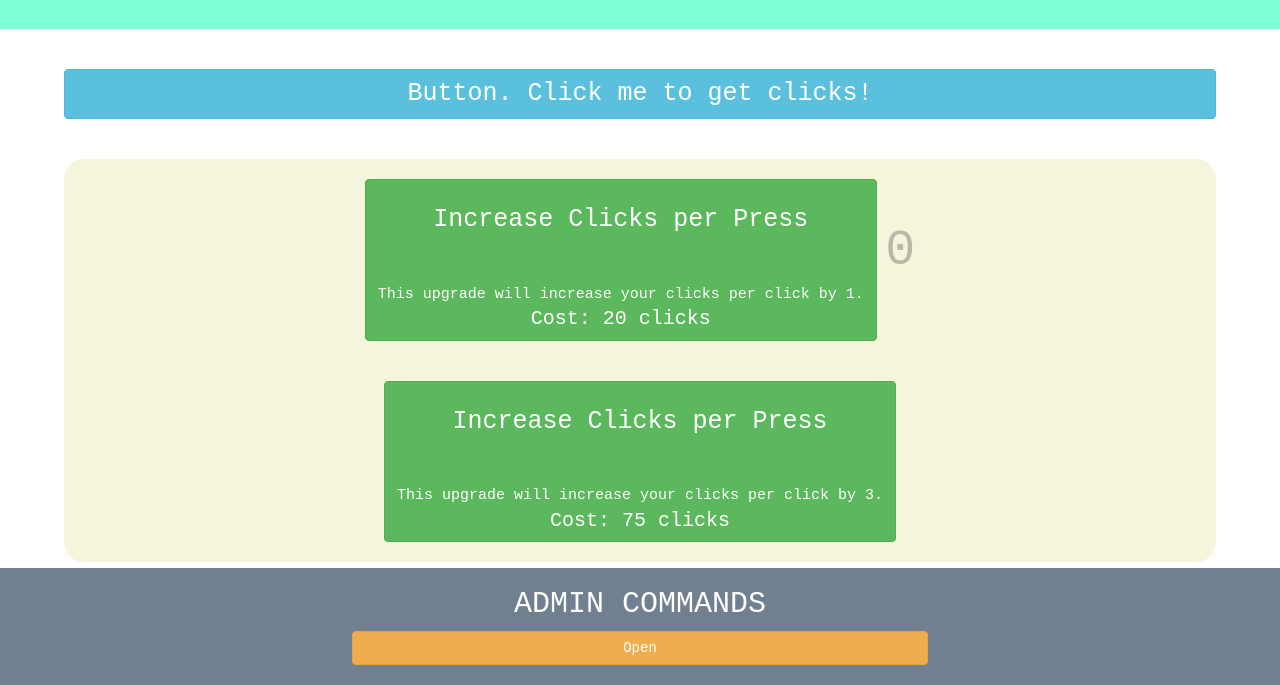
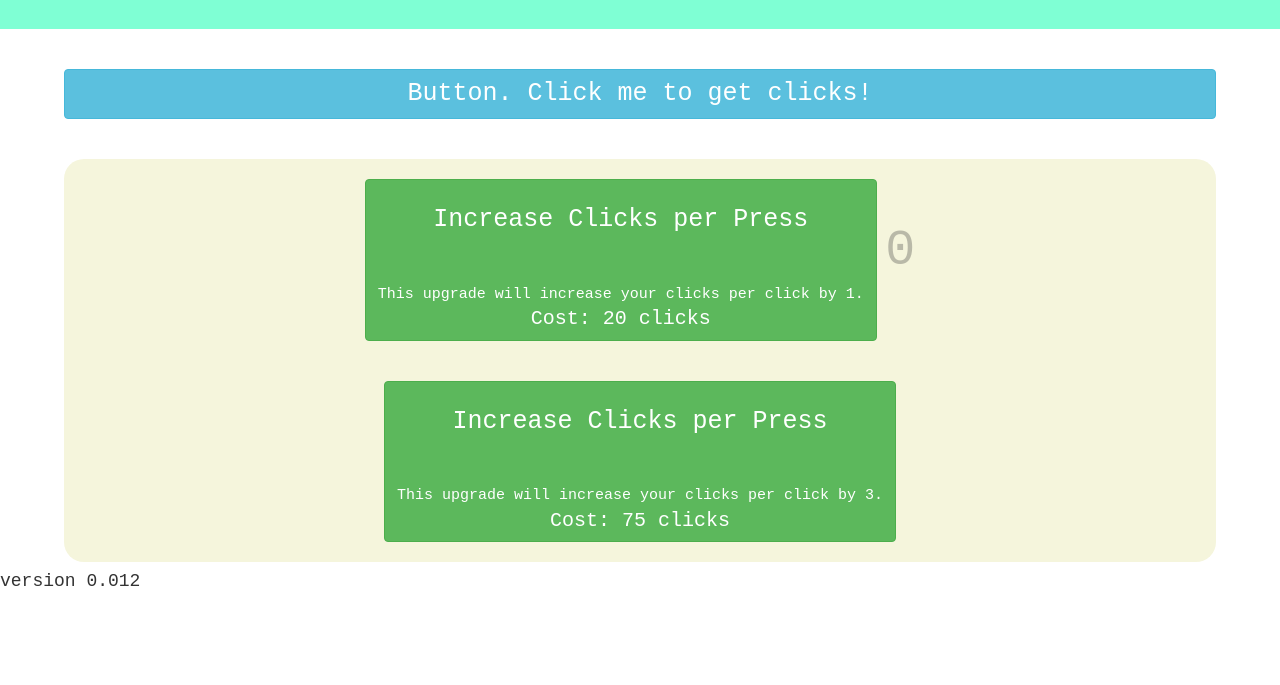
Before and after one commit to Bruh-and-stuff/ButtonClicker_v0.012, a plain HTML site: page index.html in a window 1280 px wide. Shown: the part 115-800 px from the top of the page. Drawn offline with nearby package versions, Linux system fonts and the light colour scheme.

Commit message:
Update index.html

```diff
--- a/index.html
+++ b/index.html
@@ -38,13 +38,8 @@
                     <span class="descriptionCost" id="costA2">Cost: 75 clicks</span>
                 </button>
             </div>
-            <div id="adminCommands">
-               <h3 id="acHead">ADMIN COMMANDS</h3>
-               <button id="acActivate" class="btn btn-warning" onclick="openAdmin()">Open</button>
-               <br>
-               <span class="space">If you are seeing this, there is a problem with the CSS.</span>
-            </div>
         </center>
+          <h4 id="version">version 0.012</h4>
         <script src="main.js"></script>
       </body>
 </html>
```
